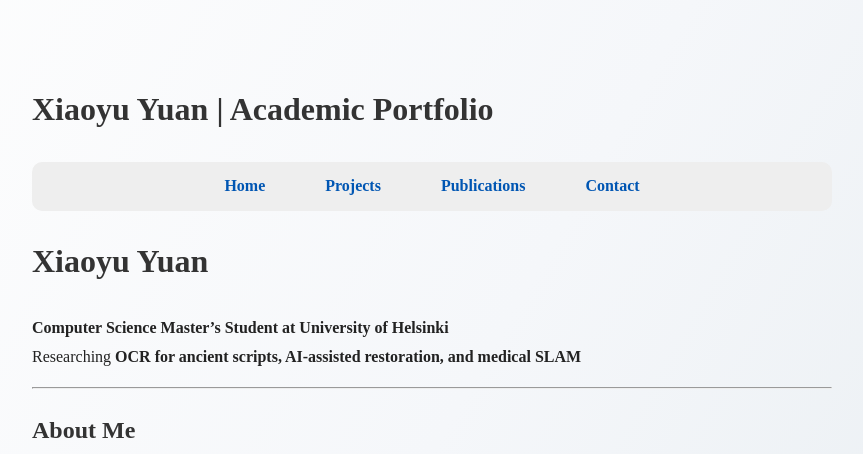
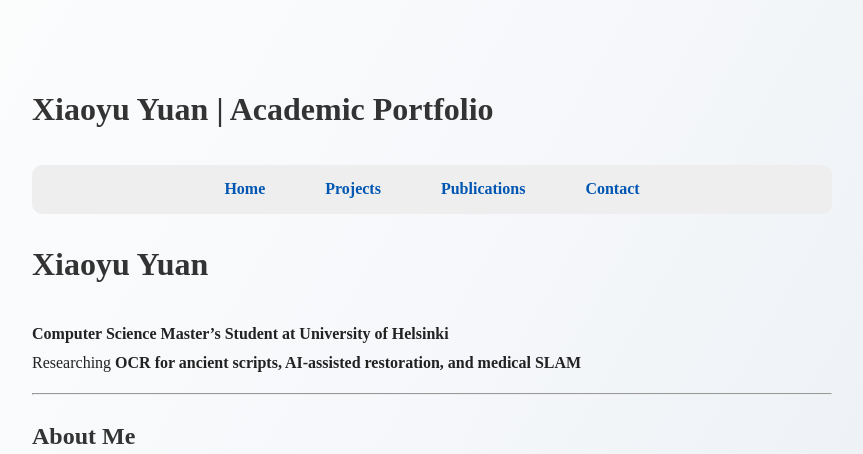
Before and after one commit to XiaoyuYuan19/portfolio, a Jekyll site: the page built from index.md, in a window 1280 px wide. Shown: the top 454 px of the page, without its empty margins (208-1071 px from the left). Built offline with Jekyll 4.4.1, drawn with Linux system fonts in a browser that asks for light colours; grey boxes are pictures that could not be loaded.

Commit message:
Update style.css

```diff
--- a/assets/css/style.css
+++ b/assets/css/style.css
@@ -95,7 +95,7 @@ h1, h2, h3 {
     font-weight: bold;
     color: #333;
     border-bottom: none;
-    padding-bottom: 2px;
+    padding-bottom: 5px;
 }
 
 /* 🌟 让导航栏变成横向菜单 🌟 */
```
